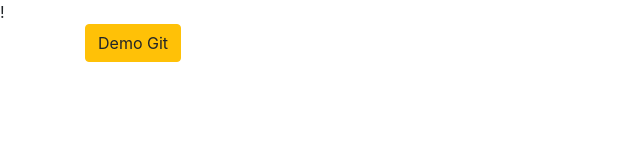
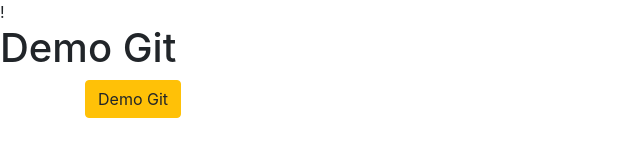
Before and after one commit to tamgiang003/Torres, a plain HTML site: page index.html in a window 1280 px wide. Shown: the whole page, without its empty margins (0-640 px from the left). Drawn offline with nearby package versions, Linux system fonts and the light colour scheme.

Commit message:
chinh sua file

```diff
--- a/index.html
+++ b/index.html
@@ -10,6 +10,7 @@
     <link rel="stylesheet" href="https://stackpath.bootstrapcdn.com/bootstrap/4.3.1/css/bootstrap.min.css" integrity="sha384-ggOyR0iXCbMQv3Xipma34MD+dH/1fQ784/j6cY/iJTQUOhcWr7x9JvoRxT2MZw1T" crossorigin="anonymous">
   </head>
   <body>
+      <h1>Demo Git</h1>
       <div class="container">
           <button class="btn btn-warning">Demo Git</button>
       </div>
```
